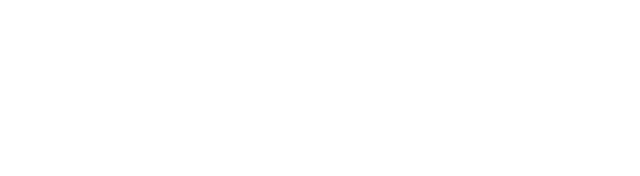
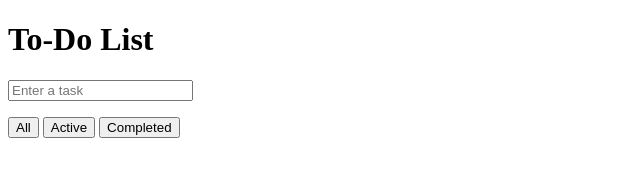
Before and after one commit to Bhavana-KM/todo-app, a plain HTML site: page index.html in a window 1280 px wide. Shown: the whole page, without its empty margins (0-640 px from the left). Drawn offline with Linux system fonts and the light colour scheme.

Commit message:
Added All, Active, Completed buttons

```diff
--- a/index.html
+++ b/index.html
@@ -1,11 +1,24 @@
 <!DOCTYPE html>
 <html lang="en">
 <head>
-    <meta charset="UTF-8">
-    <meta name="viewport" content="width=device-width, initial-scale=1.0">
-    <title>Document</title>
+  <meta charset="UTF-8">
+  <title>Todo App</title>
 </head>
 <body>
-    <script src="script.js"></script>
+
+  <h1>To-Do List</h1>
+
+  <input type="text" id="taskInput" placeholder="Enter a task">
+
+  <ul id="taskList"></ul>
+
+  <div>
+    <button data-filter="all">All</button>
+    <button data-filter="active">Active</button>
+    <button data-filter="completed">Completed</button>
+  </div>
+
+  <script src="script.js"></script>
+
 </body>
 </html>
```
